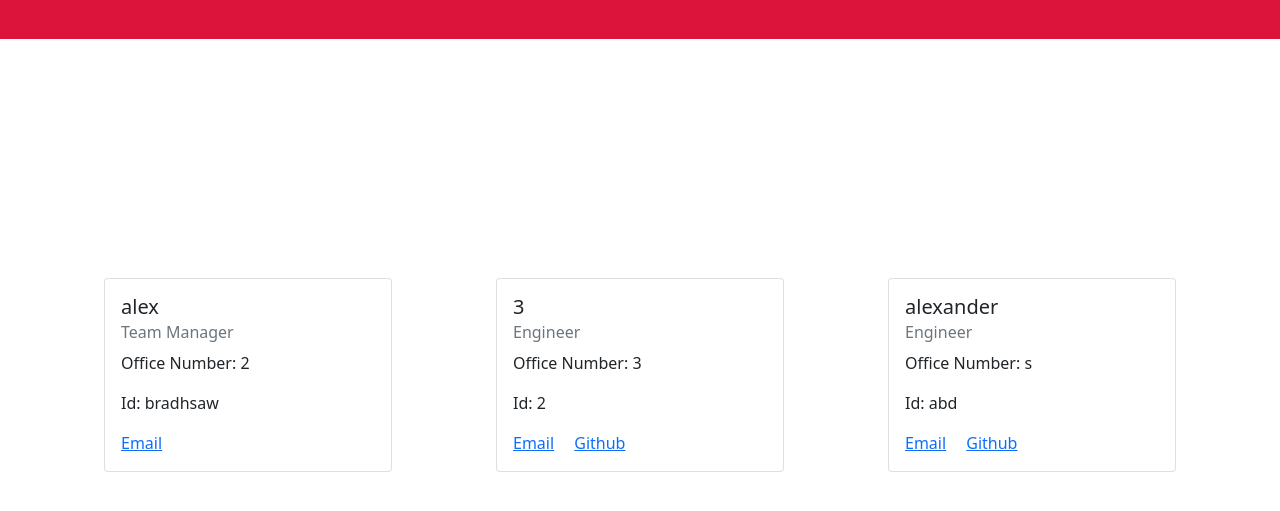
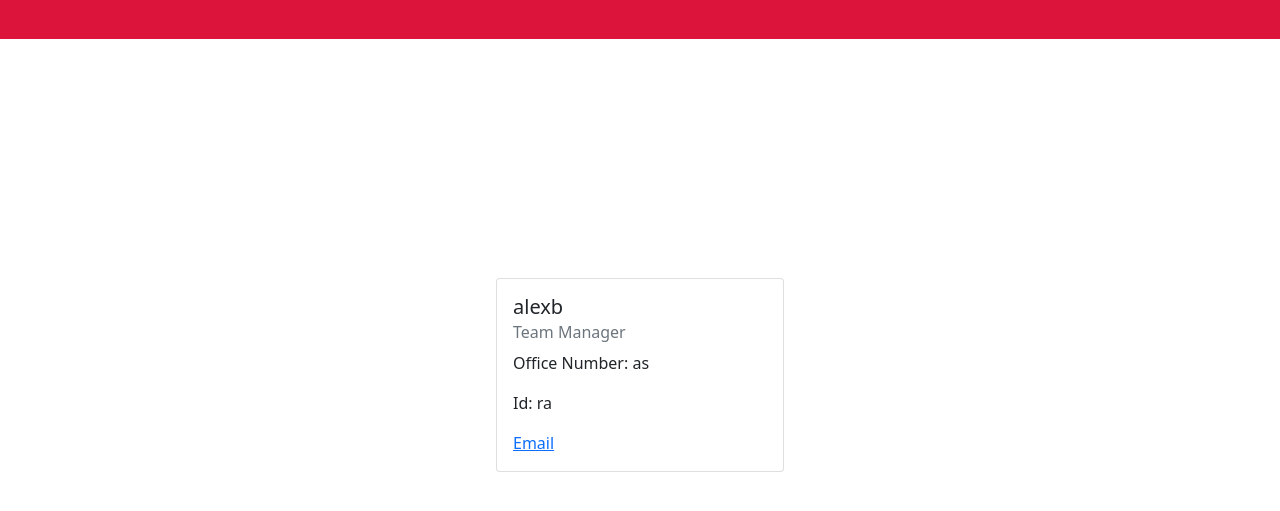
Before and after one commit to alexbradshaw/Team-Profile-Generator, a website: page dist/team-profile.html in a window 1280 px wide. Shown: the part 155-666 px from the top of the page. Drawn offline with nearby package versions, Linux system fonts and the light colour scheme.

Commit message:
fixed directoreis

```diff
--- a/dist/team-profile.html
+++ b/dist/team-profile.html
@@ -24,37 +24,13 @@
 
         <div class="card" style="width: 18rem;">
         <div class="card-body">
-          <h5 class="card-title">alex</h5>
+          <h5 class="card-title">alexb</h5>
           <h6 class="card-subtitle mb-2 text-muted">Team Manager</h6>
-          <p class="card-text">Office Number: 2</p>
-          <p class="card-text">Id: bradhsaw</p>
-          <a href="mailto:1" class="card-link">Email</a>
+          <p class="card-text">Office Number: as</p>
+          <p class="card-text">Id: ra</p>
+          <a href="mailto:ad" class="card-link">Email</a>
         </div>
       </div>
-
-
-                        <div class="card" style="width: 18rem;">
-                        <div class="card-body">
-                          <h5 class="card-title">3</h5>
-                          <h6 class="card-subtitle mb-2 text-muted">Engineer</h6>
-                          <p class="card-text">Office Number: 3</p>
-                          <p class="card-text">Id: 2</p>
-                          <a href="mailto:a" class="card-link">Email</a>
-                          <a href="https://github.com/34" class="card-link">Github</a>
-                        </div>
-                      </div>
-
-
-                        <div class="card" style="width: 18rem;">
-                        <div class="card-body">
-                          <h5 class="card-title">alexander</h5>
-                          <h6 class="card-subtitle mb-2 text-muted">Engineer</h6>
-                          <p class="card-text">Office Number: s</p>
-                          <p class="card-text">Id: abd</p>
-                          <a href="mailto:alexanderbradshaw5@gmail.com" class="card-link">Email</a>
-                          <a href="https://github.com/s" class="card-link">Github</a>
-                        </div>
-                      </div>
 
     </div>
 
```
Also changed, not shown: __tests__/dist/team-profile.html (deleted, +0 -44 lines).
